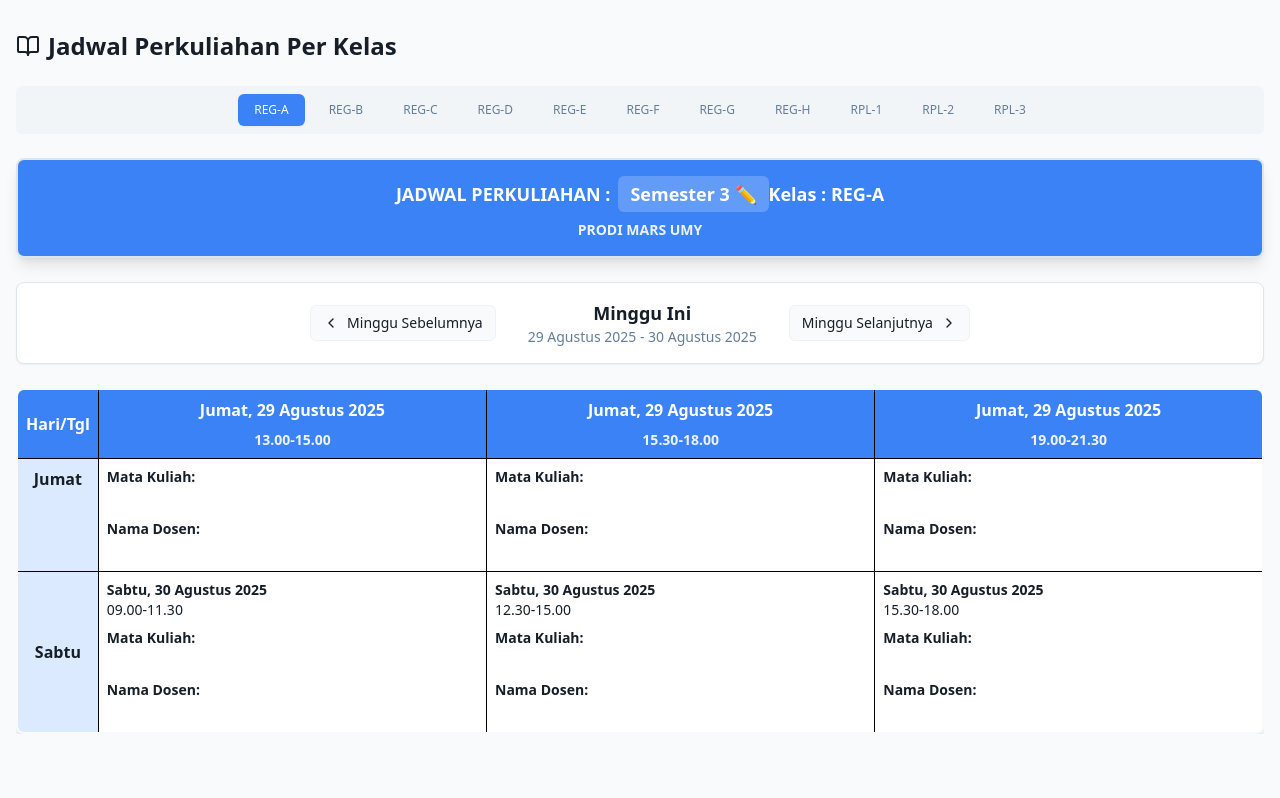
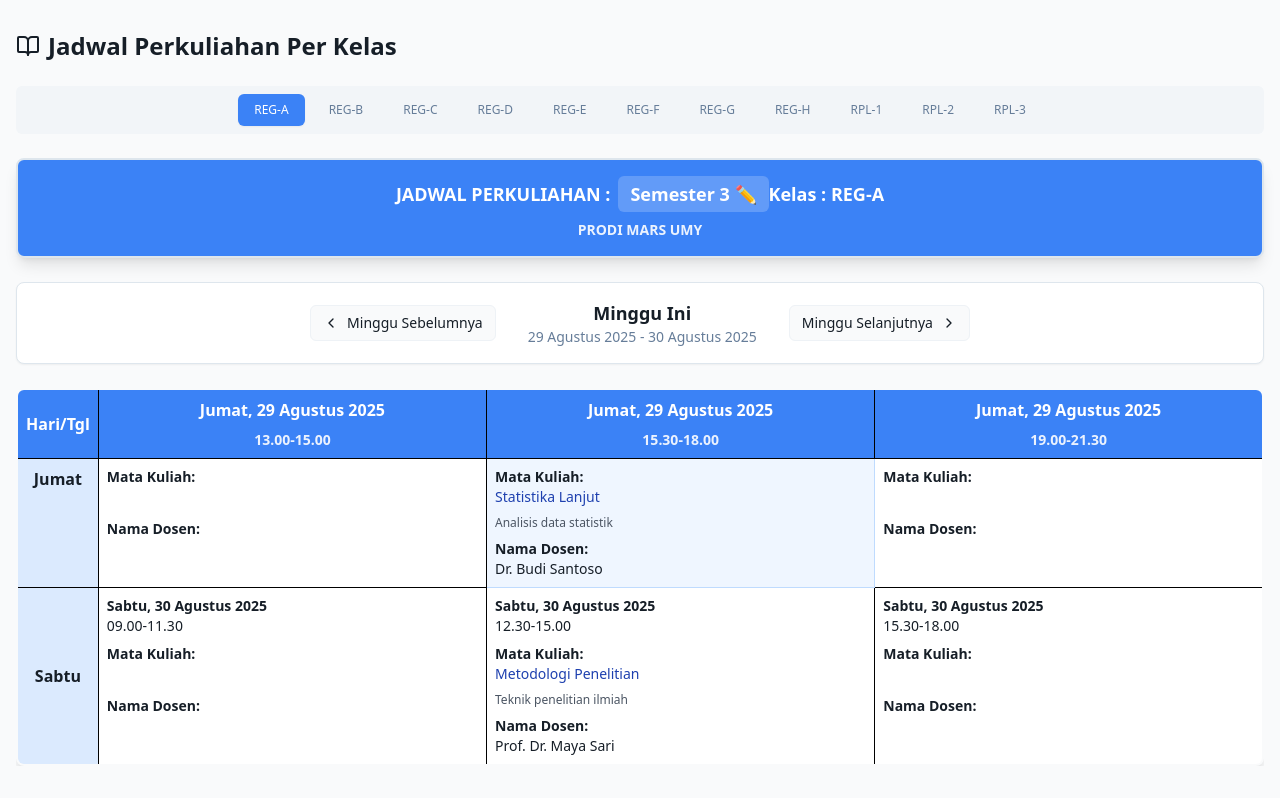
Before and after one commit to elsyemariarosa-cmyk/my-skedule-2025, a React (Vite) app: page / in a window 1280 px wide. Shown: the part 715-1513 px from the top of the page. Before the commit the page ends 1481 px from the top, so only its background shows below. Built offline with nearby package versions, Linux system fonts and the light colour scheme.

Commit message:
Fix: Improve schedule preview visibility
Ensure all classes, including REG-A and subsequent classes, are fully visible in the schedule preview.

```diff
--- a/src/components/WeeklyScheduleTable.tsx
+++ b/src/components/WeeklyScheduleTable.tsx
@@ -180,37 +180,71 @@ export function WeeklyScheduleTable({
     if (saved) {
       setScheduleEntries(JSON.parse(saved));
     } else if (studentClasses.length > 0) {
-      // Add sample data for testing - only if we have student classes
-      const firstActiveClass = studentClasses.find(c => c.isActive);
-      if (firstActiveClass) {
-        const sampleData: ScheduleEntry[] = [
+      // Add sample data for testing - create data for all active classes
+      const activeClasses = studentClasses.filter(c => c.isActive);
+      if (activeClasses.length > 0) {
+        const sampleData: ScheduleEntry[] = [];
+
+        // Create sample data for each active class
+        activeClasses.forEach((studentClass, classIndex) => {
+          // Sample data for Semester 1
+          sampleData.push(
             {
-            id: '1',
-            classId: firstActiveClass.id,
+              id: `${studentClass.id}-1`,
+              classId: studentClass.id,
               courseName: 'Matematika Dasar',
               instructor: 'Dr. Ahmad Suryanto',
               day: 'friday',
               timeSlot: '13.00-15.00',
               date: '30 Agustus 2024',
               activityType: 'kuliah',
-            room: 'A101',
+              room: `A${101 + classIndex}`,
               description: 'Materi pengenalan kalkulus',
               semester: 1
             },
             {
-            id: '2',
-            classId: firstActiveClass.id,
+              id: `${studentClass.id}-2`,
+              classId: studentClass.id,
               courseName: 'Bahasa Indonesia',
               instructor: 'Prof. Siti Nurhaliza',
               day: 'saturday',
               timeSlot: '09.00-11.30',
               date: '31 Agustus 2024',
               activityType: 'kuliah',
-            room: 'B202',
+              room: `B${201 + classIndex}`,
               description: 'Tata bahasa formal',
               semester: 1
+            },
+            // Sample data for Semester 3 (default)
+            {
+              id: `${studentClass.id}-3`,
+              classId: studentClass.id,
+              courseName: 'Statistika Lanjut',
+              instructor: 'Dr. Budi Santoso',
+              day: 'friday',
+              timeSlot: '15.30-18.00',
+              date: '30 Agustus 2024',
+              activityType: 'kuliah',
+              room: `C${301 + classIndex}`,
+              description: 'Analisis data statistik',
+              semester: 3
+            },
+            {
+              id: `${studentClass.id}-4`,
+              classId: studentClass.id,
+              courseName: 'Metodologi Penelitian',
+              instructor: 'Prof. Dr. Maya Sari',
+              day: 'saturday',
+              timeSlot: '12.30-15.00',
+              date: '31 Agustus 2024',
+              activityType: 'kuliah',
+              room: `D${401 + classIndex}`,
+              description: 'Teknik penelitian ilmiah',
+              semester: 3
             }
-        ];
+          );
+        });
+
         setScheduleEntries(sampleData);
       }
     }
```
Lines whose indentation alone changed are shown as unchanged.
